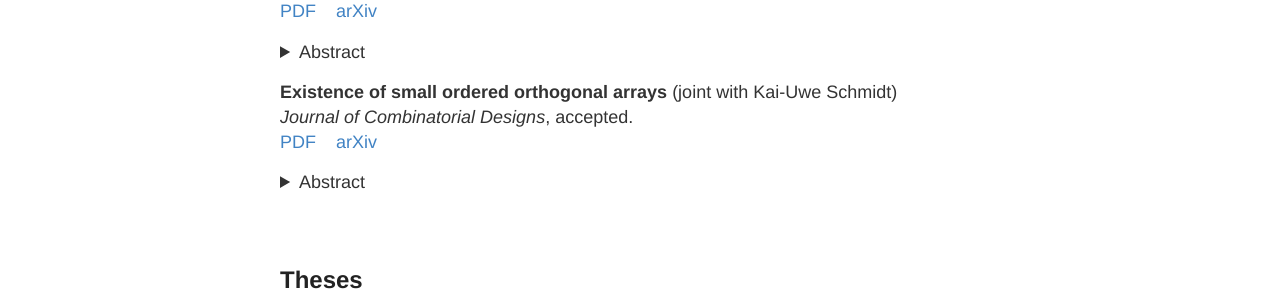
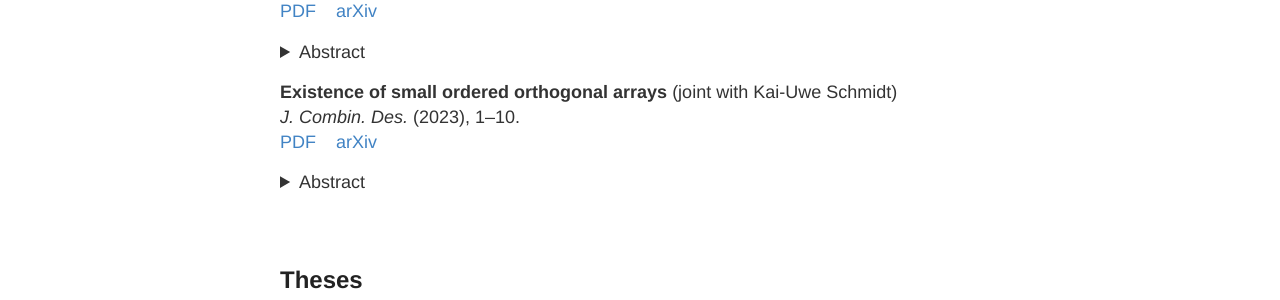
Before and after one commit to charleneweiss/charleneweiss.github.io, a Jekyll site: the page built from research.md, in a window 1280 px wide. Shown: the part 328-628 px from the top of the page. Built offline with Jekyll 4.4.1, drawn with Linux system fonts in a browser that asks for light colours.

Commit message:
Added link to OOA paper

```diff
--- a/research.md
+++ b/research.md
@@ -19,8 +19,8 @@ A finite classical polar space of rank n consists of the totally isotropic subsp
 </details>
 
 **Existence of small ordered orthogonal arrays** (joint with Kai-Uwe Schmidt)\
-*Journal of Combinatorial Designs*, accepted.\
-[PDF](https://arxiv.org/pdf/2109.01586v2.pdf)&nbsp;&nbsp;&nbsp;&nbsp;[arXiv](https://arxiv.org/abs/2109.01586v2)
+*J. Combin. Des.* (2023), 1–10.\
+[PDF](https://doi.org/10.1002/jcd.21903) &nbsp;&nbsp; [arXiv](https://arxiv.org/abs/2109.01586v2)
 <details>
 <summary>Abstract</summary>
 <br>
```
